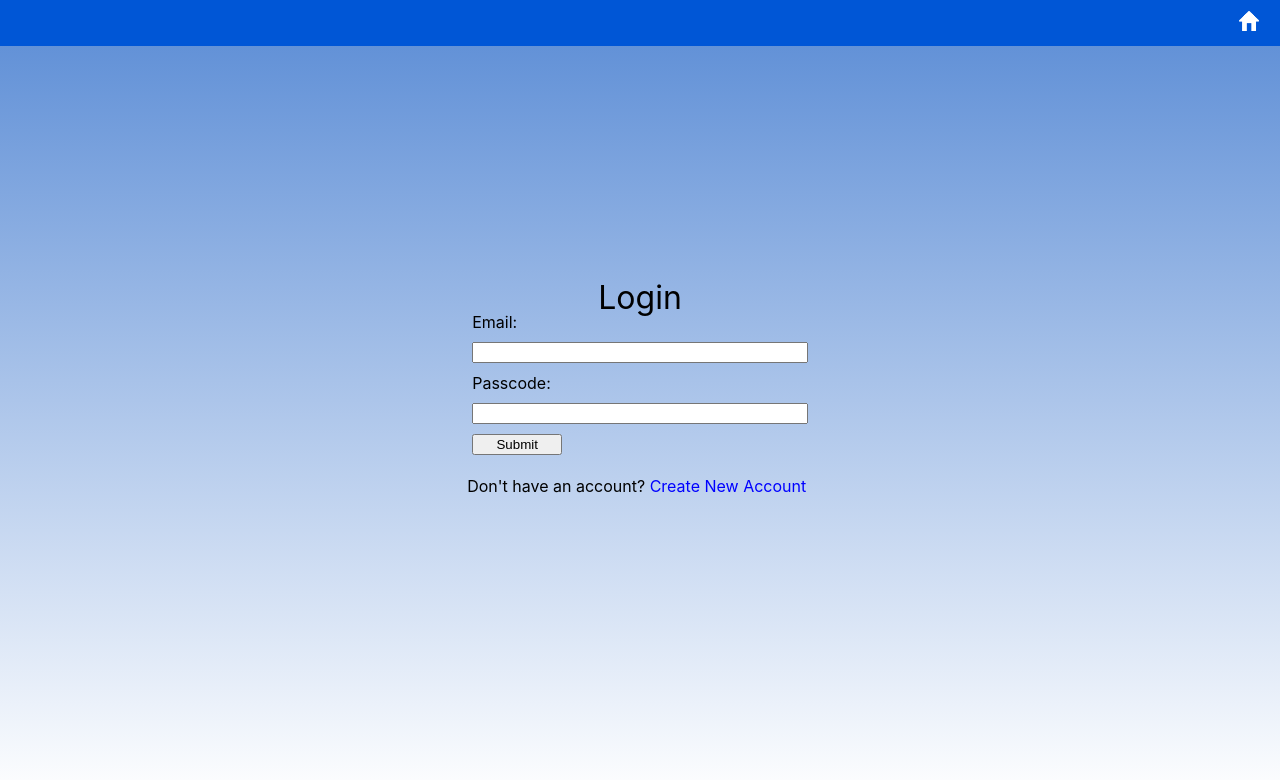
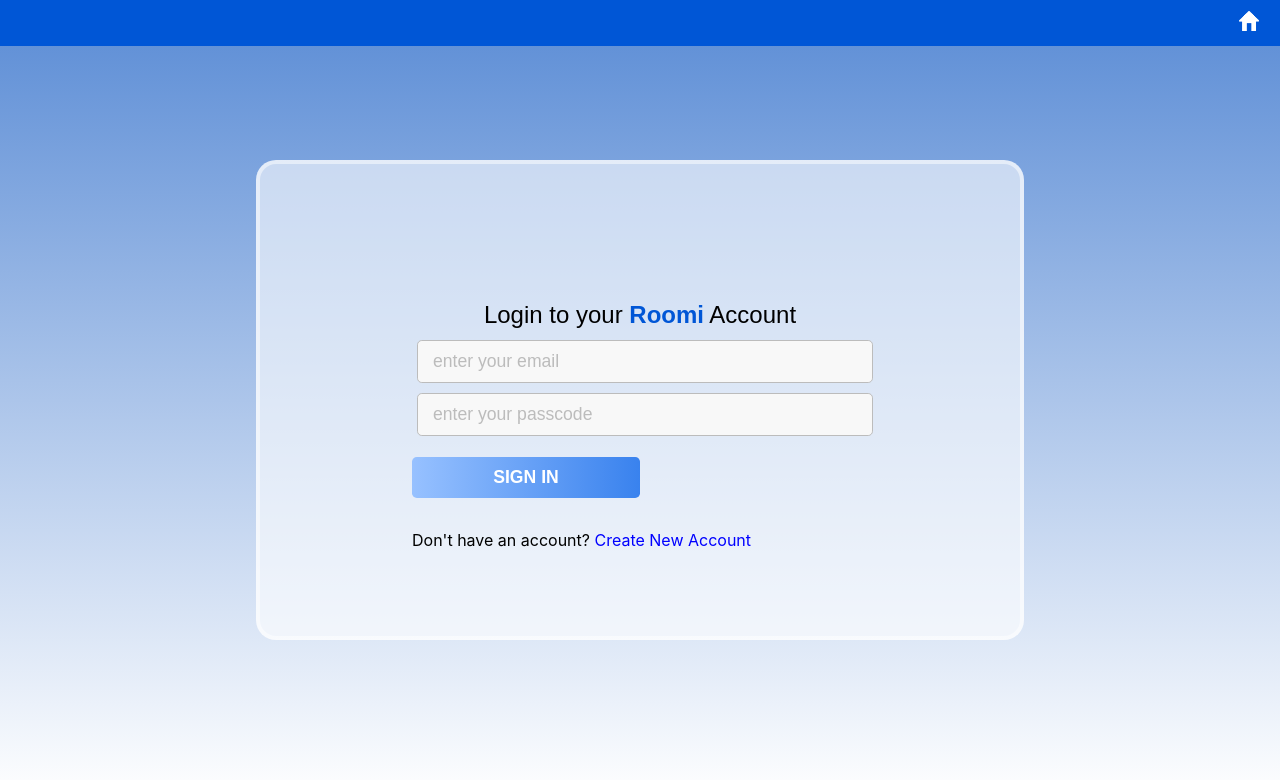
Before and after one commit to yangleyland/roomi, a Next.js app: page /signin in a window 1280 px wide. Shown: the top 780 px of the page. Built offline with nearby package versions, Linux system fonts and the light colour scheme.

Commit message:
ui update

```diff
--- a/components/login/login.tsx
+++ b/components/login/login.tsx
@@ -17,6 +17,7 @@
   flex-direction: column;
   justify-content: center;
   align-items: center;
+
 `;
 
 export function Login(props: LoginProps) {
@@ -44,27 +45,89 @@
 
   return(
     <StyledLogin>
-        <HeaderText>Login</HeaderText>
-        <FormContainer>
-            <Form onSubmit={handleSubmit}>
-                <label style={{margin: 5}} htmlFor="email">Email:</label>
-                <input style={{margin: 5}} ref={emailRef} type="email" id="email" name="email" required/>
-                <label style={{margin: 5}} htmlFor="passcode">Passcode:</label>
-                <input style={{margin: 5}} ref={passcodeRef} type="password" id="passcode" name="passcode" required/>
+      <InputContainer>
+        <HeaderText>Login to your <BlueText>Roomi</BlueText> Account</HeaderText>
+          <FormContainer>
+              <Form onSubmit={handleSubmit}>
+                  <Input placeholder="enter your email" style={{margin: 5}} ref={emailRef} type="email" id="email" name="email" required/>
+                  <Input style={{margin: 5}} placeholder="enter your passcode" ref={passcodeRef} type="password" id="passcode" name="passcode" required/>
 
-                <input style={{margin: 5, width: 90}} type="submit" id="submit" />
-                <p>Don't have an account? <Link style={{color: "blue"}}  passHref href="../create">Create New Account</Link></p>
-            </Form>
-      </FormContainer>
+                  <GradientButton type="submit">SIGN IN</GradientButton>
+                  <p>Don't have an account? <Link style={{color: "blue"}}  passHref href="../create">Create New Account</Link></p>
+              </Form>
+        </FormContainer>
+      </InputContainer>
+
     </StyledLogin>
 );
 }
 
 export default Login;
+const BlueText=styled.span`
+  font-family: 'Arial';
+  font-style: normal;
+  font-weight: 700;
+  color: #0056D6;
+`
+
+const GradientButton = styled.button`
+  width: 150px;
+  padding: 0;
+  border: none;
+  background: linear-gradient(90deg, rgba(151,193,255,1) 0%, rgba(57,130,238,1) 100%);
+  color: white;
+  border-radius: 0.3rem;
+  font-family: Intervariable, sans-serif;
+  padding: 10px 15px;
+  margin-top: 1rem;
+  margin-bottom: 1rem;
+  width: 50%;
+  font-size: 1.1rem;
+  font-weight: bold;
+`;
+
+const InputContainer = styled.div`
+  background-color: rgba(255, 255, 255, 0.6);
+  width: 60%;
+  height: 60%;
+  display: flex;
+  flex-direction: column;
+  justify-content: center;
+  align-items: center;
+  border-radius: 20px;
+  border: 4px solid rgba(255, 255, 255, 0.5);
+`
+
+
+
+const Input = styled.input`
+  border: solid 0.1rem #bcbcbc;
+  background-color: #f8f8f8;
+  border-radius: 0.3rem;
+  padding: 10px;
+  padding-left: 15px;
+  font-family: InterVariable, sans-serif;
+  font-size: 1.1rem;
+  color: #676767;
+  width: 100%;
+  margin-top: 1rem;
+
+  ::placeholder {
+    color: #bcbcbc;
+  }
+  ::-ms-input-placeholder {
+    /* Microsoft Edge */
+    color: #bcbcbc;
+  }
+`;
 const HeaderText = styled.div`
     color: black;
-    font-size: 2em;
-    margin: 10px;
+    font-size: 1.5em;
+    font-family: 'Arial';
+    font-style: normal;
+    font-weight: 400;
+    position: relative;
+    top: 30px;
 `;
 const SubText = styled.div`
     color: grey;
@@ -72,9 +135,14 @@
     font-size: 1em;
 `;
 const FormContainer = styled.div`
-  width: 45%;
+  width: 100%;
   display: flex;
   justify-content: center;
+  position: relative;
+    top: 60px;
+  #submit {
+
+  }
 `;
 const Form = styled.form`
   position: relative;
--- a/pages/main-page/index.tsx
+++ b/pages/main-page/index.tsx
@@ -77,7 +77,7 @@
     return (
       <MainWrapper>
         <NavbarAlt/>
-        <p style={{margin: 60}}>Welcome, loading...</p>
+        <p style={{margin: 60, backgroundColor:'transparent'}}>Welcome, loading...</p>
         <MainPage varChange={temp} members={users} tasks={tasks}/>
       </MainWrapper>
     );
@@ -86,7 +86,7 @@
     return (
       <MainWrapper>
         <NavbarAlt/>
-        <p style={{margin: 60}}>Welcome, {name}</p>
+        <p style={{margin: 60, backgroundColor:'transparent'}}>Welcome, {name}</p>
         <MainPage varChange={temp} tasks={tasks} members={users}/>
       </MainWrapper>
     );
@@ -99,6 +99,7 @@
   flex-direction: column;
   justify-content: flex-start;
   min-height: 100vh;
+  border: 1px solid red;
   background: linear-gradient(0deg, rgba(255,255,255,1) 0%, rgba(89,139,213,1) 100%);
   background-position: fixed;
   background-attachment: local;
```
